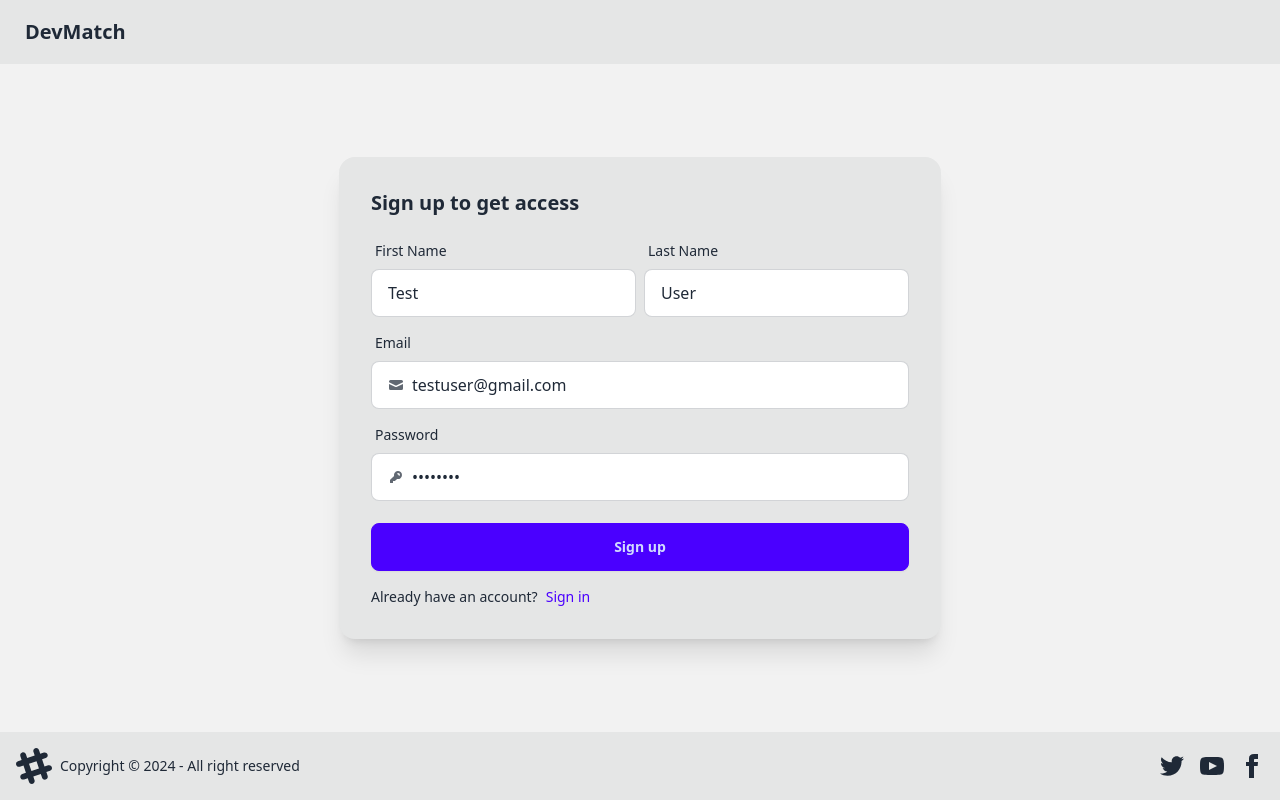
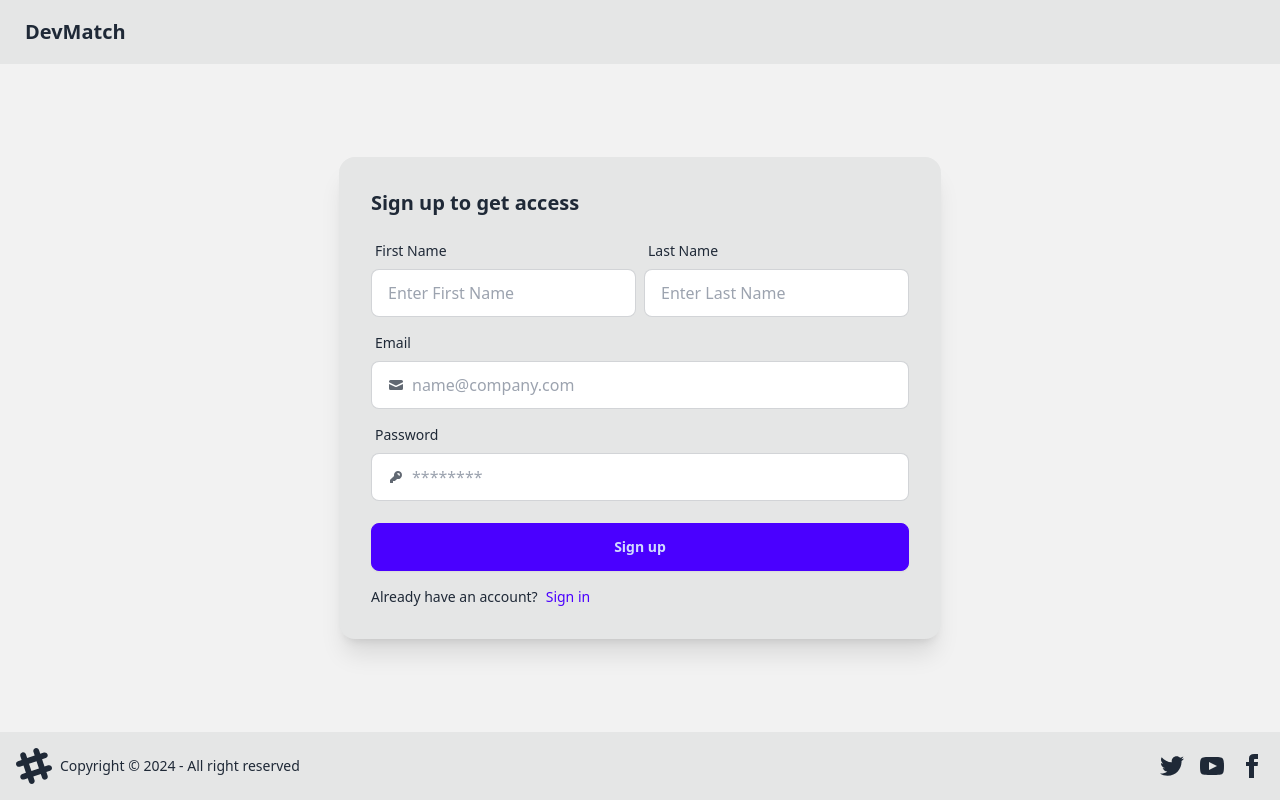
Before and after one commit to sudhanshu-28/dev-match-console, a React (Vite) app: page /signup in a window 1280 px wide. Built offline with nearby package versions, Linux system fonts and the light colour scheme.

Commit message:
Credentials cleanup.

```diff
--- a/src/components/Login.jsx
+++ b/src/components/Login.jsx
@@ -13,8 +13,8 @@ const Login = () => {
   const dispatch = useDispatch();
 
   const [loginObj, setLoginObj] = useState({
-    emailId: "testuser@gmail.com",
-    password: "Test@123",
+    emailId: "",
+    password: "",
   });
 
   const [isProcessing, setProcessing] = useState(false);
--- a/src/components/Signup.jsx
+++ b/src/components/Signup.jsx
@@ -13,10 +13,10 @@ const Signup = () => {
   const navigate = useNavigate();
 
   const [userObj, setUserObj] = useState({
-    firstName: "Test",
-    lastName: "User",
-    emailId: "testuser@gmail.com",
-    password: "Test@123",
+    firstName: "",
+    lastName: "",
+    emailId: "",
+    password: "",
   });
 
   const [isProcessing, setProcessing] = useState(false);
```
